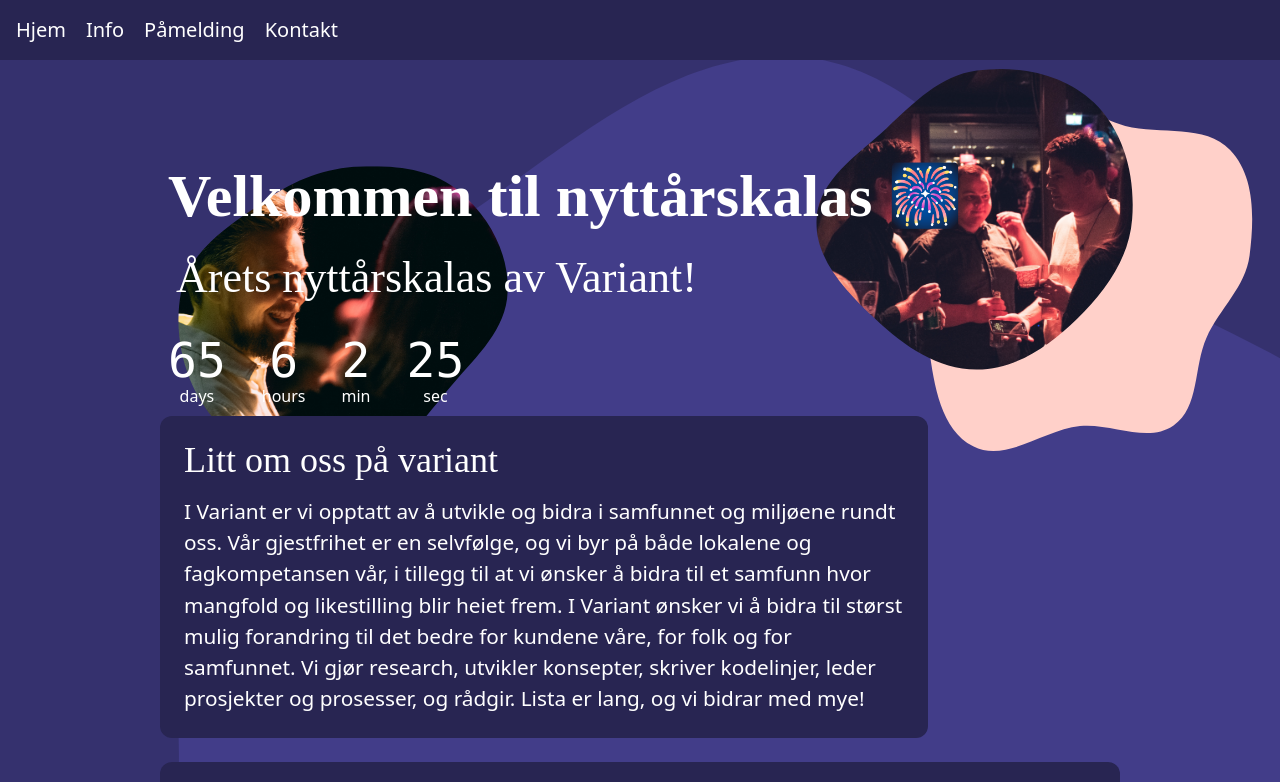
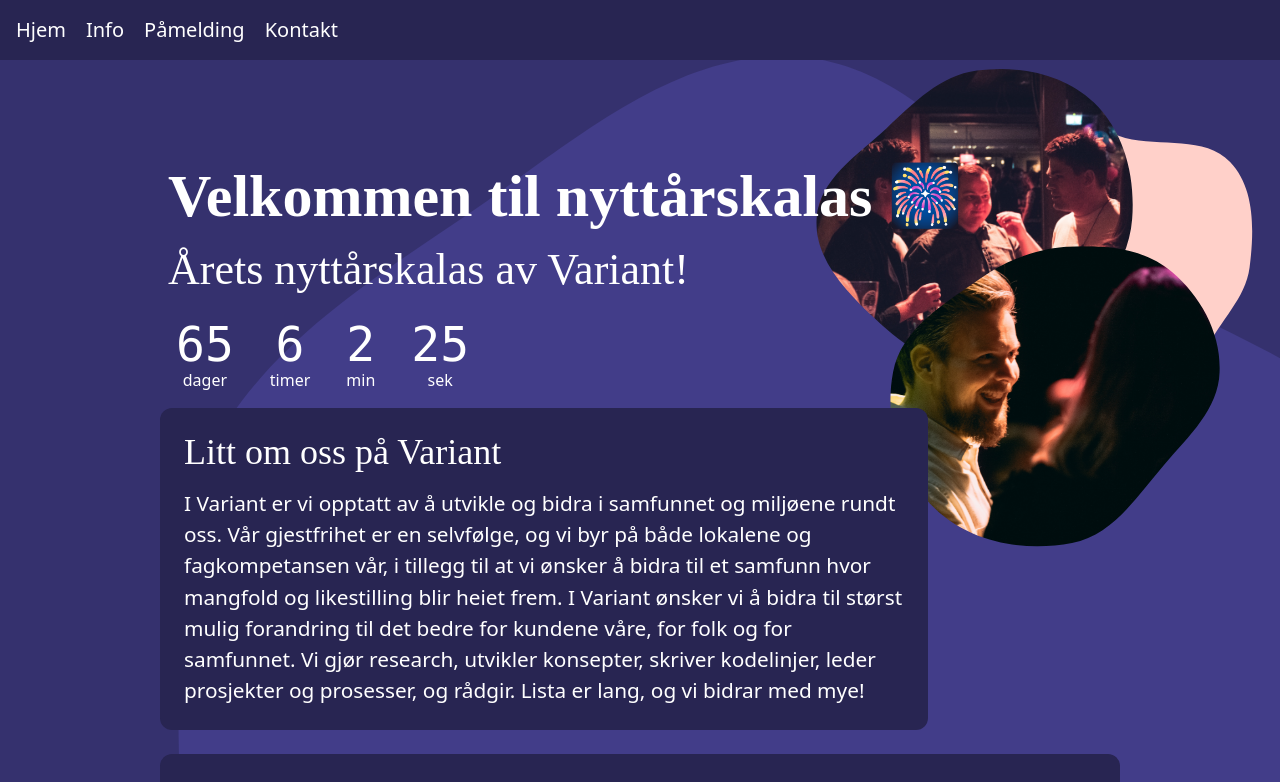
Before and after one commit to varianter/nyttaarskalas, a Next.js app: page / in a window 1280 px wide. Shown: the top 782 px of the page. Built offline with nearby package versions, Linux system fonts and the light colour scheme; a web font is replaced by a local one.

Commit message:
retting i bildeblobb framside

```diff
--- a/app/page.tsx
+++ b/app/page.tsx
@@ -19,26 +19,26 @@
 
   return (
     <main className="flex flex-col p-24 text-white relative mx-2 sm:mx-16 ">
-        <img className="absolute -right-16 top-5 -z-50" src={"./color_blobs/ligth_purple.svg"} alt={""} width={400} height={400}/>
+        <img className="absolute -right-16 top-8 -z-50" src={"./color_blobs/ligth_purple.svg"} alt={""} width={400} height={400}/>
         <img className="absolute right-16 -top-4 -z-50" src={"./blobs/blobb10.svg"} alt={""} width={350} height={350}/>
-        <img className="absolute -rigth-14 top-8 -z-50" src={"./blobs/blobb8.svg"} alt={""} width={400} height={400}/>
+        <img className="absolute -right-14 top-28 -z-50" src={"./blobs/blobb8.svg"} alt={""} width={400} height={400}/>
         <div className="flex flex-col">
           <h1 className="p-2 font-semibold">Velkommen til nyttårskalas 🎆</h1>
-          <h2 className="p-4 pb-6">Årets nyttårskalas av Variant!</h2>
+          <h2 className="p-2 pb-2">Årets nyttårskalas av Variant!</h2>
 
 </div>
-<div className="grid grid-flow-col gap-5 text-center auto-cols-max">
+<div className="grid grid-flow-col gap-5 text-center auto-cols-max p-2">
   <div className="flex flex-col p-2 bg-neutral rounded-box text-neutral-content">
     <span className="countdown font-mono text-5xl">
       {days}
     </span>
-    days
+    dager
   </div>
   <div className="flex flex-col p-2 bg-neutral rounded-box text-neutral-content">
     <span className="countdown font-mono text-5xl">
       {hours}
     </span>
-    hours
+    timer
   </div>
   <div className="flex flex-col p-2 bg-neutral rounded-box text-neutral-content">
     <span className="countdown font-mono text-5xl">
@@ -50,12 +50,12 @@
     <span className="countdown font-mono text-5xl">
       {seconds}
     </span>
-    sec
+    sek
   </div>
 </div>
 
     <div className="p-4 bg-dark_purple rounded-xl w-4/5">
-      <h3 className="p-2">Litt om oss på variant</h3>
+      <h3 className="p-2">Litt om oss på Variant</h3>
       <p className="p-2">I Variant er vi opptatt av å utvikle og bidra i samfunnet og miljøene rundt oss.
       Vår gjestfrihet er en selvfølge, og vi byr på både lokalene og fagkompetansen vår,
       i tillegg til at vi ønsker å bidra til et samfunn hvor mangfold og likestilling blir heiet frem.
```
